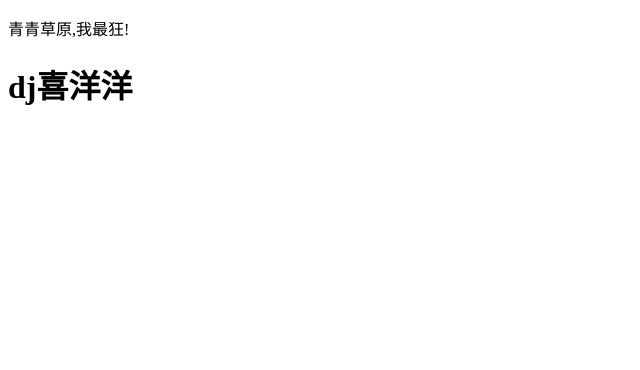
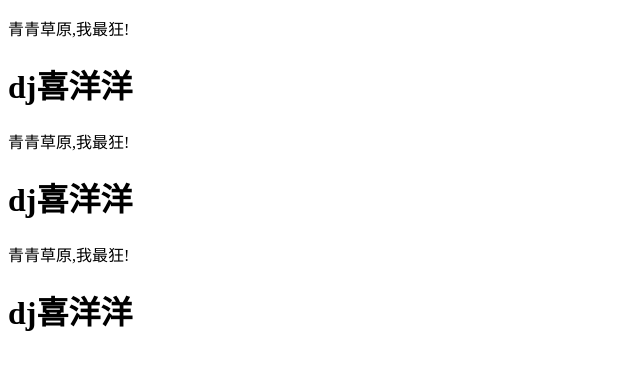
Before and after one commit to KKM408/dj_test, a plain HTML site: page index.html in a window 1280 px wide. Shown: the whole page, without its empty margins (0-640 px from the left). Drawn offline with Linux system fonts and the light colour scheme.

Commit message:
修改index

```diff
--- a/index.html
+++ b/index.html
@@ -8,5 +8,10 @@
 <body>
     <p>青青草原,我最狂!</p>
     <h1>dj喜洋洋</h1>
+    <p>青青草原,我最狂!</p>
+    <h1>dj喜洋洋</h1>
+
+    <p>青青草原,我最狂!</p>
+    <h1>dj喜洋洋</h1>
 </body>
 </html>
```
